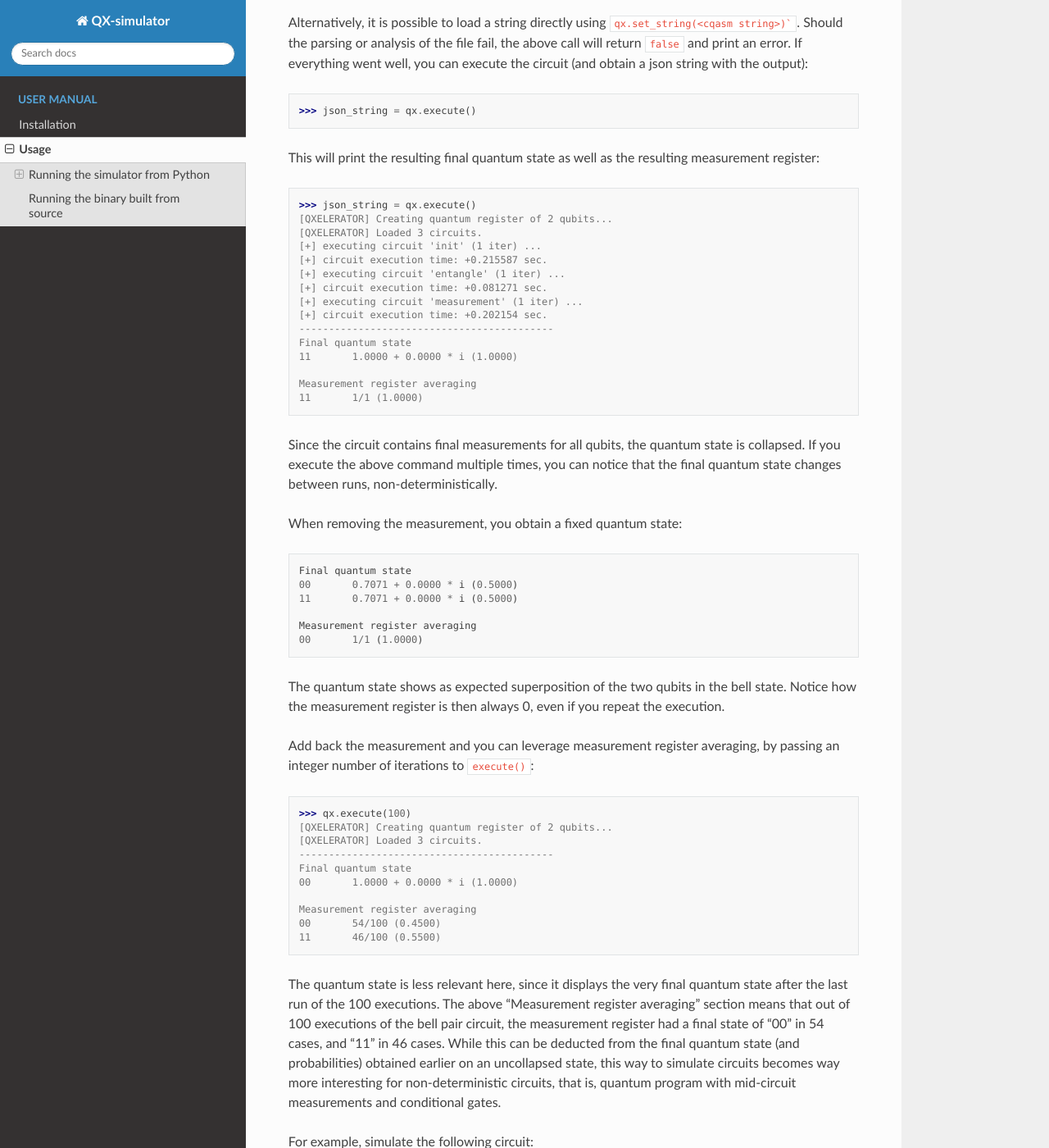
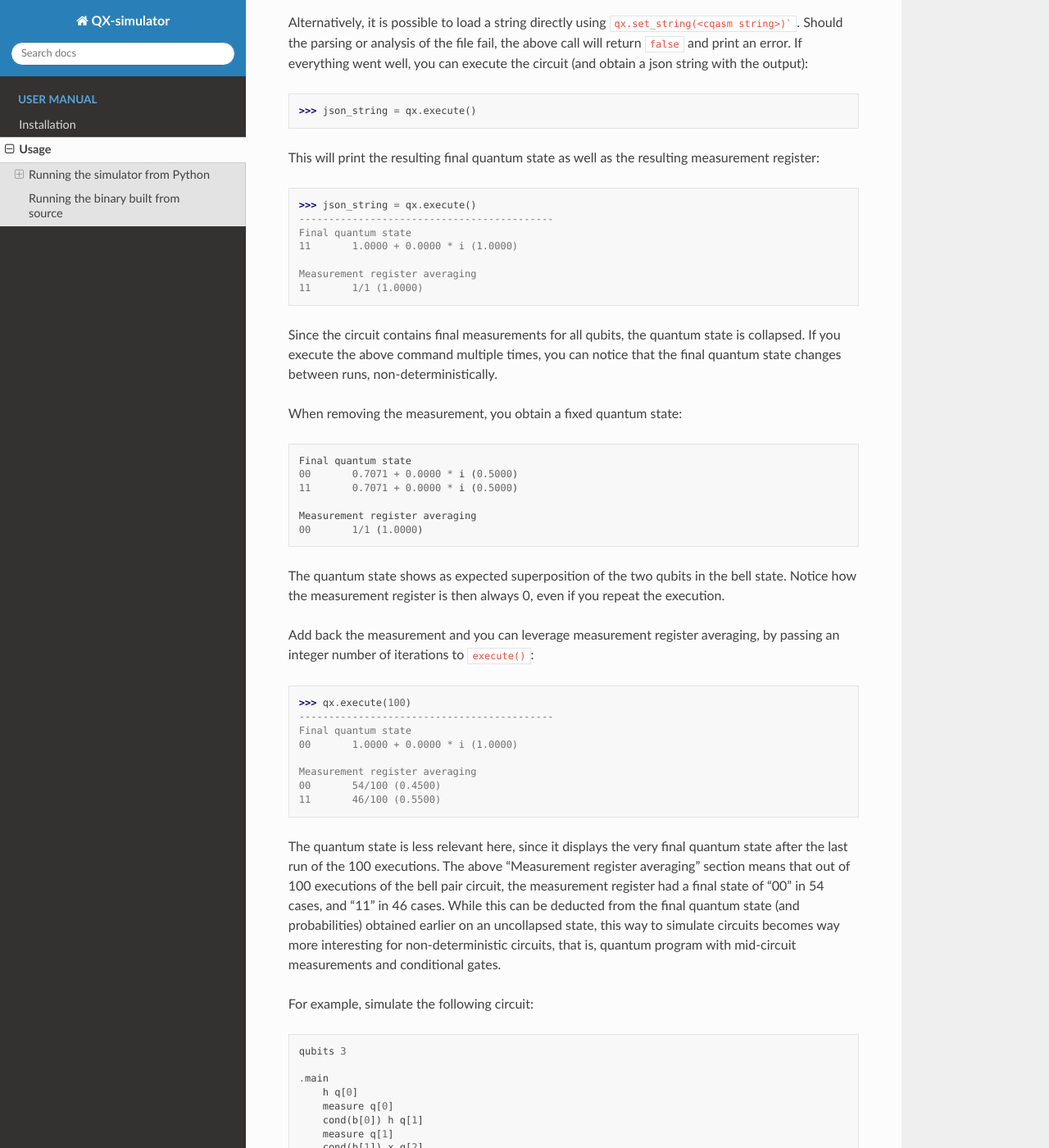
Before and after one commit to QuTech-Delft/qx-simulator, a Sphinx documentation site: the page built from docs/manual/usage.rst, in a window 1280 px wide and 1400 px high, scrolled down 846 px. Shown: the whole window at 82% size. Built offline with Sphinx 7.4.7 and the Read the Docs theme 2.0.0, drawn with Linux system fonts in a browser that asks for light colours; some of the changed text lies outside the part shown.

```diff
--- a/docs/manual/installation.rst
+++ b/docs/manual/installation.rst
@@ -25,7 +25,7 @@ QX-simulator can be built from source, provided you have installed some dependen
 * Bison (for building libqasm)
 * Flex (for building libqasm)
 
-On top of that, you will need a C++ compiler with support for C++14, ``make`` (for Linux) and ``cmake``.
+On top of that, you will need a C++ compiler with support for C++20, ``make`` (for Linux) and ``cmake``.
 
 ::
 
--- a/docs/manual/usage.rst
+++ b/docs/manual/usage.rst
@@ -56,14 +56,6 @@ This will print the resulting final quantum state as well as the resulting measu
 ::
 
     >>> json_string = qx.execute()
-    [QXELERATOR] Creating quantum register of 2 qubits...
-    [QXELERATOR] Loaded 3 circuits.
-    [+] executing circuit 'init' (1 iter) ...
-    [+] circuit execution time: +0.215587 sec.
-    [+] executing circuit 'entangle' (1 iter) ...
-    [+] circuit execution time: +0.081271 sec.
-    [+] executing circuit 'measurement' (1 iter) ...
-    [+] circuit execution time: +0.202154 sec.
     -------------------------------------------
     Final quantum state
     11       1.0000 + 0.0000 * i (1.0000)
@@ -93,8 +85,6 @@ Add back the measurement and you can leverage measurement register averaging, by
 ::
 
     >>> qx.execute(100)
-    [QXELERATOR] Creating quantum register of 2 qubits...
-    [QXELERATOR] Loaded 3 circuits.
     -------------------------------------------
     Final quantum state
     00       1.0000 + 0.0000 * i (1.0000)
@@ -126,8 +116,6 @@ and get:
 ::
 
     >>> qx.execute(1000)
-    [QXELERATOR] Creating quantum register of 3 qubits...
-    [QXELERATOR] Loaded 1 circuits.
     -------------------------------------------
     Final quantum state
     001       1.0000 + 0.0000 * i (1.0000)
```
Also changed, not shown: README.md (+13 -12 lines), 1 other file.
